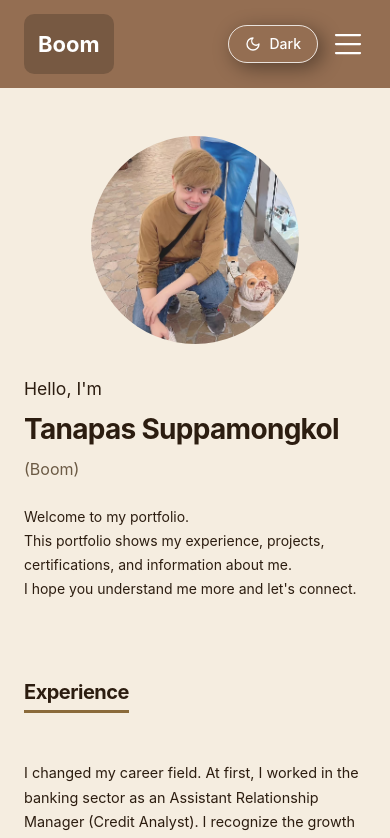
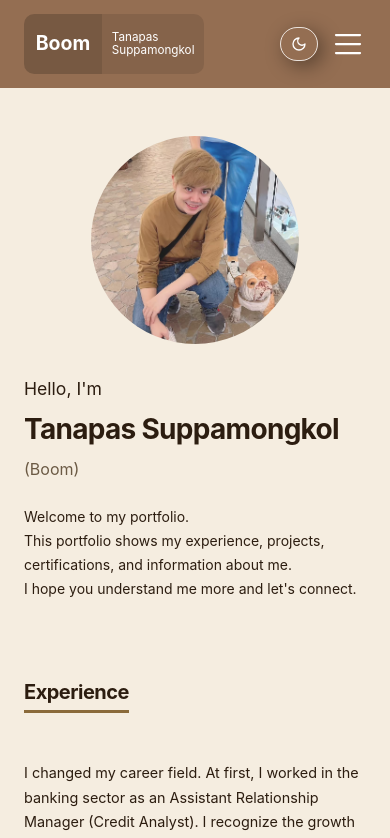
Before and after one commit to mrboomts/tanapasport, a React (Vite) app: page / in a window 390 px wide. Shown: the top 838 px of the page. Built offline with nearby package versions, Linux system fonts and the light colour scheme; a web font is replaced by a local one.

Commit message:
Make nav name responsive across breakpoints instead of hiding it

```diff
--- a/src/app/components/Nav.tsx
+++ b/src/app/components/Nav.tsx
@@ -60,25 +60,25 @@ export function Nav() {
         style={{ maxWidth: 1440, height: 88 }}
       >
         <div
-          className="flex items-stretch rounded-[10px] overflow-hidden"
+          className="flex items-stretch rounded-[10px] overflow-hidden shrink-0"
           style={{ background: "rgba(0,0,0,0.1)", height: 60 }}
         >
           <a
             href="#home"
-            className="flex items-center justify-center"
-            style={{ background: "rgba(0,0,0,0.1)", padding: "6px 14px" }}
+            className="flex items-center justify-center shrink-0"
+            style={{ background: "rgba(0,0,0,0.1)", padding: "6px clamp(8px, 3vw, 14px)" }}
           >
             <span
               className="font-display"
-              style={{ fontSize: 22, fontWeight: 700, color: "#fff", lineHeight: 1 }}
+              style={{ fontSize: "clamp(16px, 5vw, 22px)", fontWeight: 700, color: "#fff", lineHeight: 1 }}
             >
               {profile.nickname}
             </span>
           </a>
-          <div className="hidden sm:flex items-center" style={{ padding: "6px 14px" }}>
+          <div className="flex items-center min-w-0" style={{ padding: "6px clamp(6px, 2.5vw, 14px)" }}>
             <p
               className="font-display whitespace-nowrap"
-              style={{ fontSize: 15, lineHeight: 1.15, color: "#fff", fontWeight: 400 }}
+              style={{ fontSize: "clamp(10px, 3vw, 15px)", lineHeight: 1.15, color: "#fff", fontWeight: 400 }}
             >
               Tanapas
               <br />
--- a/src/app/theme/ThemeToggle.tsx
+++ b/src/app/theme/ThemeToggle.tsx
@@ -8,11 +8,11 @@ export function ThemeToggle() {
     <button
       onClick={toggle}
       aria-label={`Switch to ${isDark ? "light" : "dark"} theme`}
-      className="inline-flex items-center gap-2 rounded-full border px-4 py-2 text-sm transition hover:bg-white/20"
+      className="inline-flex items-center gap-2 rounded-full border px-2.5 min-[400px]:px-4 py-2 text-sm transition hover:bg-white/20"
       style={{ borderColor: "rgba(255,255,255,0.8)", color: "#ffffff", boxShadow: "5px 5px 20px rgba(0,0,0,0.4)" }}
     >
       {isDark ? <Sun className="w-4 h-4" /> : <Moon className="w-4 h-4" />}
-      <span>{isDark ? "Light" : "Dark"}</span>
+      <span className="hidden min-[400px]:inline">{isDark ? "Light" : "Dark"}</span>
     </button>
   );
 }
```
